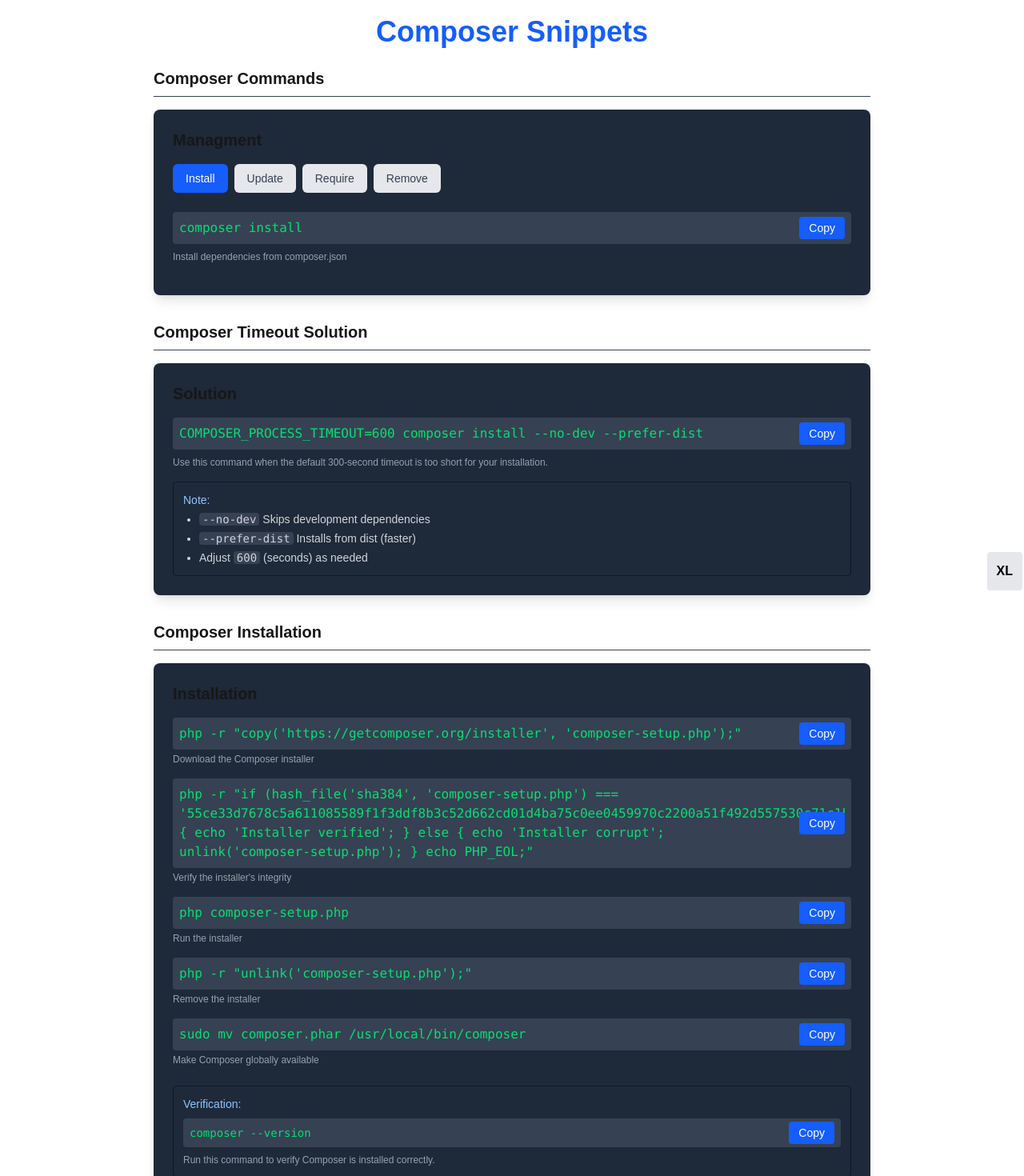
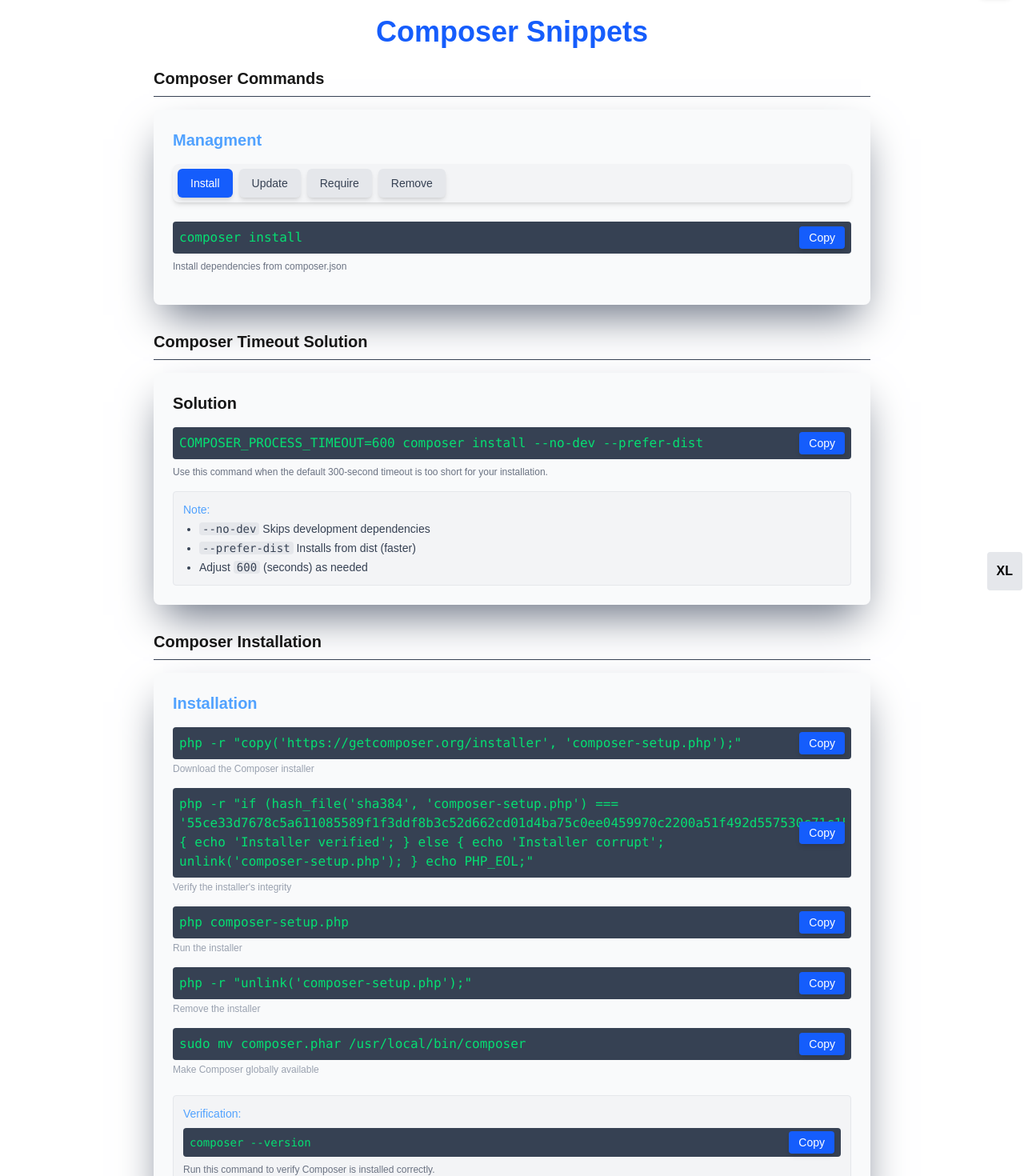
Before and after one commit to siko001/code-snippets, a Next.js app: page /composer in a window 1280 px wide. Shown: the part 60-1530 px from the top of the page at 80% size. Built offline with nearby package versions, Linux system fonts and the light colour scheme.

Commit message:
UI Themeing

```diff
--- a/src/app/components/composer/ComposerCommands.jsx
+++ b/src/app/components/composer/ComposerCommands.jsx
@@ -48,11 +48,11 @@
 
     return (
         <div className="space-y-6">
-            <h3 className="text-xl font-semibold text-blue-400 mb-4">
+            <h3 className="text-xl font-semibold !text-blue-400 mb-4">
                 Managment
             </h3>
             {/* Command Selector */}
-            <div className="flex flex-wrap gap-2  bg-gray-800 rounded-lg">
+            <div className="flex flex-wrap gap-2  tab-bg p-1.5 rounded-lg">
                 {Object.entries(COMMAND_TYPES).map(([key, value]) => (
                     <button
                         key={key}
@@ -70,20 +70,20 @@
 
             {/* Command Display */}
             <div className="space-y-4">
-                <div className=" bg-gray-800 rounded-lg">
+                <div className=" rounded-lg">
                     <CodeSnippet
                         code={getCommand()}
                         className="mb-2"
                         copyButton={true}
                         disabled={isPackageRequired && !packageName}
                     />
-                    <p className="text-xs text-gray-400">
+                    <p className="text-xs description">
                         {commandDescription[activeCommand]}
                     </p>
                 </div>
 
                 {/* Package Options */}
-                <div className=" bg-gray-800 rounded-lg">
+                <div className="  rounded-lg">
                     {isPackageRequired && (
                         <div className="mb-4">
                             <label className="block text-gray-300 text-sm mb-1">
--- a/src/app/components/composer/ComposerInstall.jsx
+++ b/src/app/components/composer/ComposerInstall.jsx
@@ -28,7 +28,7 @@
 
     return (
         <div className="space-y-4">
-            <h3 className="text-xl font-semibold text-blue-400 mb-4">
+            <h3 className="text-xl font-semibold !text-blue-400 mb-4">
                 Installation
             </h3>
             {commands.map((cmd, index) => (
@@ -42,14 +42,14 @@
                 </div>
             ))}
 
-            <div className="p-3  border border-gray-900 rounded text-sm mt-6">
-                <p className="text-blue-300 font-medium mb-2">Verification:</p>
+            <div className="p-3 border border-gray-200 bg-gray-100 dark:bg-gray-800 dark:border-gray-700  rounded text-sm mt-6">
+                <p className="dark:text-blue-300 text-blue-400 font-medium mb-2">Verification:</p>
                 <CodeSnippet
                     code="composer --version"
                     className="mb-2"
                     copyButton={true}
                 />
-                <p className="text-xs text-gray-400">
+                <p className="text-xs description">
                     Run this command to verify Composer is installed correctly.
                 </p>
             </div>
--- a/src/app/components/composer/ComposerTimeout.jsx
+++ b/src/app/components/composer/ComposerTimeout.jsx
@@ -16,17 +16,17 @@
                     className="mb-2"
                     copyButton={true}
                 />
-                <p className="text-xs text-gray-400">
+                <p className="text-xs description">
                     Use this command when the default 300-second timeout is too short for your installation.
                 </p>
             </div>
 
-            <div className="p-3  border border-gray-900 rounded text-sm">
-                <p className="text-blue-300 font-medium mb-1">Note:</p>
-                <ul className="list-disc pl-5 space-y-1 text-gray-300">
-                    <li><code className="bg-gray-700 px-1 rounded">--no-dev</code> Skips development dependencies</li>
-                    <li><code className="bg-gray-700 px-1 rounded">--prefer-dist</code> Installs from dist (faster)</li>
-                    <li>Adjust <code className="bg-gray-700 px-1 rounded">600</code> (seconds) as needed</li>
+            <div className="p-3  border border-gray-200 bg-gray-100 dark:bg-gray-800 dark:border-gray-700 rounded text-sm">
+                <p className="dark:text-blue-300 text-blue-400 font-medium mb-1">Note:</p>
+                <ul className="list-disc pl-5 space-y-1 text-gray-700 dark:text-gray-300">
+                    <li><code className="bg-gray-200 dark:bg-gray-700 px-1 rounded">--no-dev</code> Skips development dependencies</li>
+                    <li><code className="bg-gray-200 dark:bg-gray-700 px-1 rounded">--prefer-dist</code> Installs from dist (faster)</li>
+                    <li>Adjust <code className="bg-gray-200 dark:bg-gray-700 px-1 rounded">600</code> (seconds) as needed</li>
                 </ul>
             </div>
         </div>
--- a/src/app/composer/page.jsx
+++ b/src/app/composer/page.jsx
@@ -14,14 +14,14 @@
                     <h3 className="text-xl font-semibold text-white border-b border-gray-700 pb-2 mb-4">
                         Composer Commands
                     </h3>
-                    <div id="composer-management" className="bg-gray-800 p-6 rounded-lg shadow-lg">
+                    <div id="composer-management" className="component-wrapper p-6 rounded-lg shadow-lg">
                         <ComposerCommands />
                     </div>
 
                     <h3 className="text-xl font-semibold text-white border-b border-gray-700 pb-2 mb-4">
                         Composer Timeout Solution
                     </h3>
-                    <div id="composer-timeout" className="bg-gray-800 p-6 rounded-lg shadow-lg">
+                    <div id="composer-timeout" className="component-wrapper p-6 rounded-lg shadow-lg">
                         <ComposerTimeout />
                     </div>
 
@@ -29,7 +29,7 @@
                     <h3 className="text-xl font-semibold text-white border-b border-gray-700 pb-2 mb-4">
                         Composer Installation
                     </h3>
-                    <div id="composer-install" className="bg-gray-800 p-6 rounded-lg shadow-lg">
+                    <div id="composer-install" className="component-wrapper p-6 rounded-lg shadow-lg">
                         <ComposerInstall />
                     </div>
                 </div>
--- a/src/app/globals.css
+++ b/src/app/globals.css
@@ -54,7 +54,7 @@
   --button-hover-text-color: var(--color-gray-100);
 
 
-  --component-tab-bg: var(--color-gray-700);
+  --component-tab-bg: var(--color-gray-900);
   --component-input-label: var(--color-gray-200);
   --component-input-bg: var(--color-gray-700);
   --component-input-color: var(--color-gray-100);
@@ -108,6 +108,7 @@
 .tab-bg{
     background: var(--component-tab-bg);
     color: var(--component-text-color);
+    @apply shadow-md ;
 }
 
 .unselected-hover:hover{
@@ -118,7 +119,7 @@
 button {
   background: var(--button-bg-color);
   color: var(--button-text-color);
-  @apply  focus:ring-1 focus:ring-blue-500 focus:border-blue-500 focus:outline-none duration-200 transition-colors ease-in-out;
+  @apply  focus:ring-1 shadow-md  focus:ring-blue-500 focus:border-blue-500 focus:outline-none duration-200 transition-colors ease-in-out;
 }
 
 button:hover{
```
